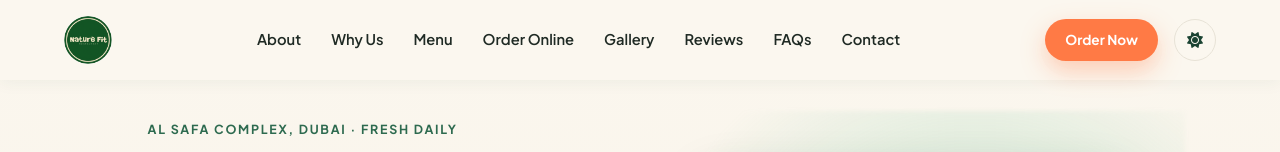
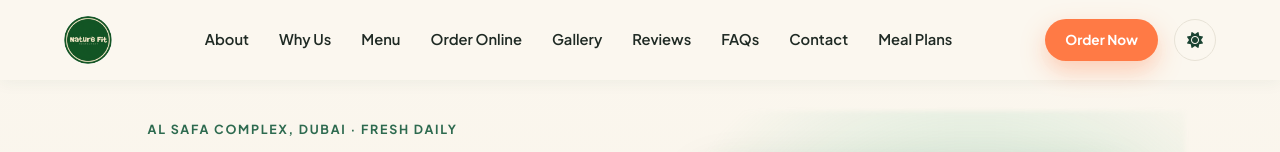
Before and after one commit to Nishan-101/naturefit_me, a plain HTML site: page frontend/index.html in a window 1280 px wide. Shown: the top 152 px of the page. Drawn offline with Linux system fonts and the light colour scheme; grey boxes are pictures that could not be loaded.

Commit message:
Update index.html

```diff
--- a/frontend/index.html
+++ b/frontend/index.html
@@ -57,6 +57,7 @@
       <a href="#reviews">Reviews</a>
       <a href="#faq">FAQs</a>
       <a href="#contact">Contact</a>
+       <a href="#Meal Plans">Meal Plans</a>
     </nav>
 
     <div class="header-actions">
@@ -412,7 +413,7 @@
 
 
   <!-- ===== MEAL PACKAGES ===== -->
-<section class="section meal-plans alt-bg" id="meal-plans">
+<section class="section meal-plans alt-bg" id="Meal Plans">
   <div class="container">
     <p class="eyebrow center reveal">One-Month Meal Packages</p>
     <h2 class="center reveal">Choose your goal. We will customize the plan.</h2>
```
